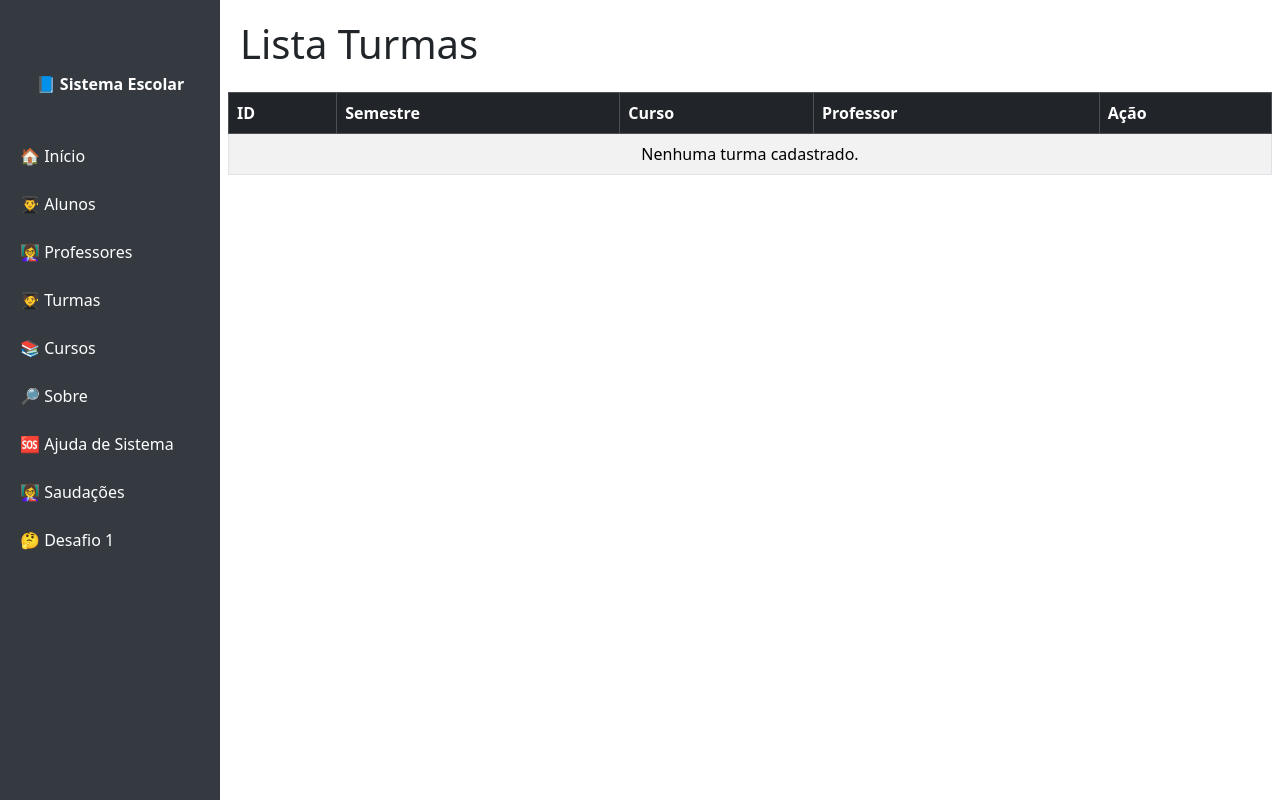
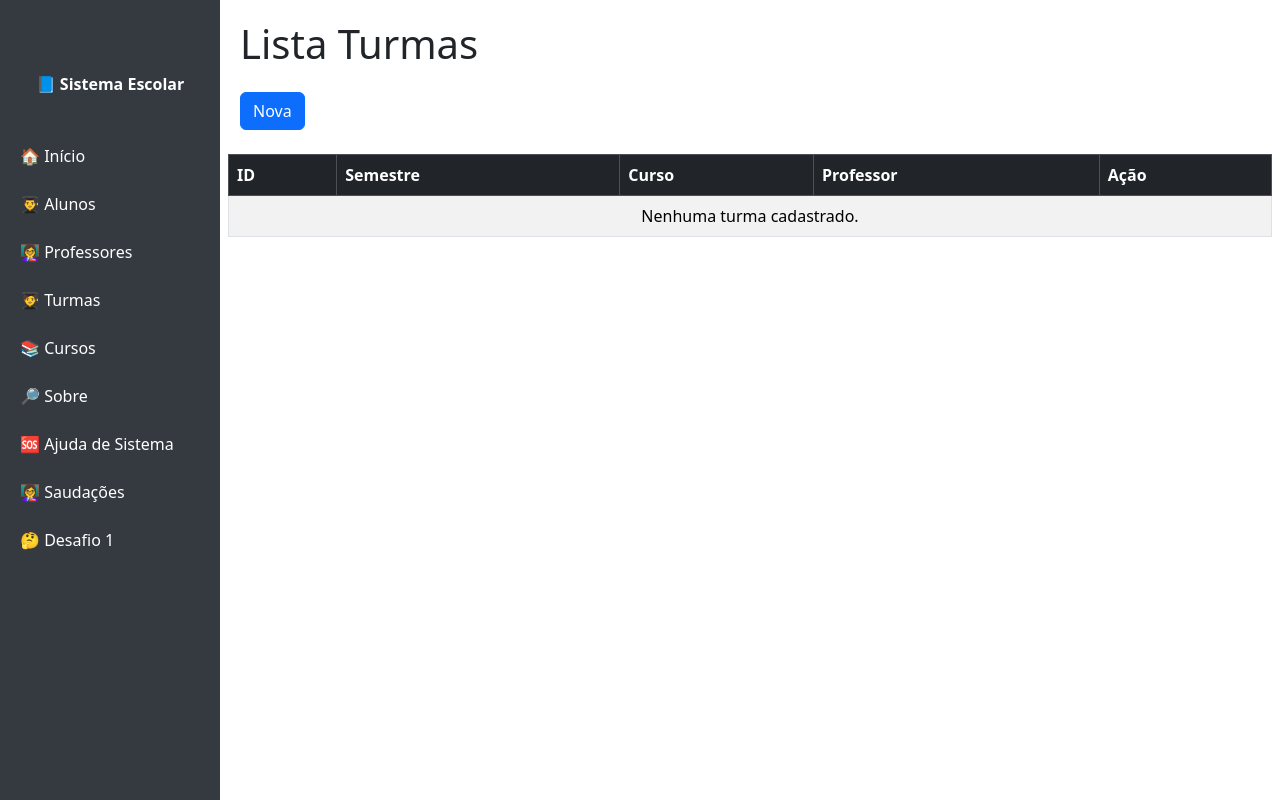
Before and after one commit to SamuelMelo-IF/pweb2, a Flask app: page /turma in a window 1280 px wide. Run offline with Flask 3, Linux system fonts and the light colour scheme; data that the repository does not hold is empty; some libraries are stand-ins or nearby versions.

Commit message:
botao_turma

```diff
--- a/templates/turma/lista.html
+++ b/templates/turma/lista.html
@@ -1,6 +1,10 @@
 {% include 'dashboard/cabecalho.html' %}
 
 <h1 class="mb-4">Lista Turmas</h1>
+
+<div class="mt-3 mb-4">
+    <a href="/turma/form" class="btn btn-primary">Nova</a>
+</div>
 
 <div class="row">
 
```
